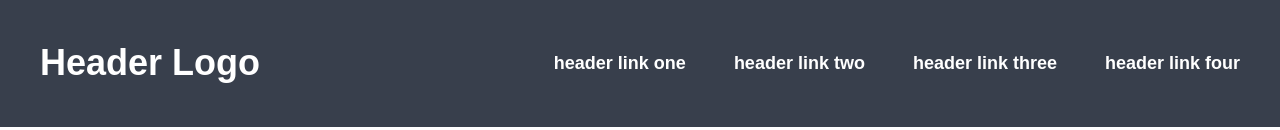
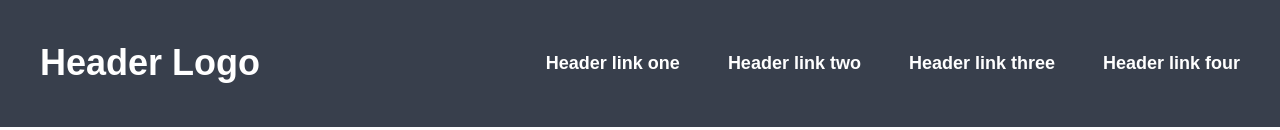
Before and after one commit to AL-Williams001/Flexbox-Grid-CSS, a plain HTML site: page Grid/index.html in a window 1280 px wide. Shown: the top 130 px of the page. Drawn offline with Linux system fonts and the light colour scheme.

Commit message:
Change the header title to senctence casing

```diff
--- a/Grid/index.html
+++ b/Grid/index.html
@@ -12,10 +12,10 @@
       <nav class="menu">
         <h1  class="header-logo">Header Logo</h1>
         <ul class="menu">
-          <li>header link one</li>
-          <li>header link two</li>
-          <li>header link three</li>
-          <li>header link four</li>
+          <li>Header link one</li>
+          <li>Header link two</li>
+          <li>Header link three</li>
+          <li>Header link four</li>
         </ul>
       </nav>
     </header>
```
